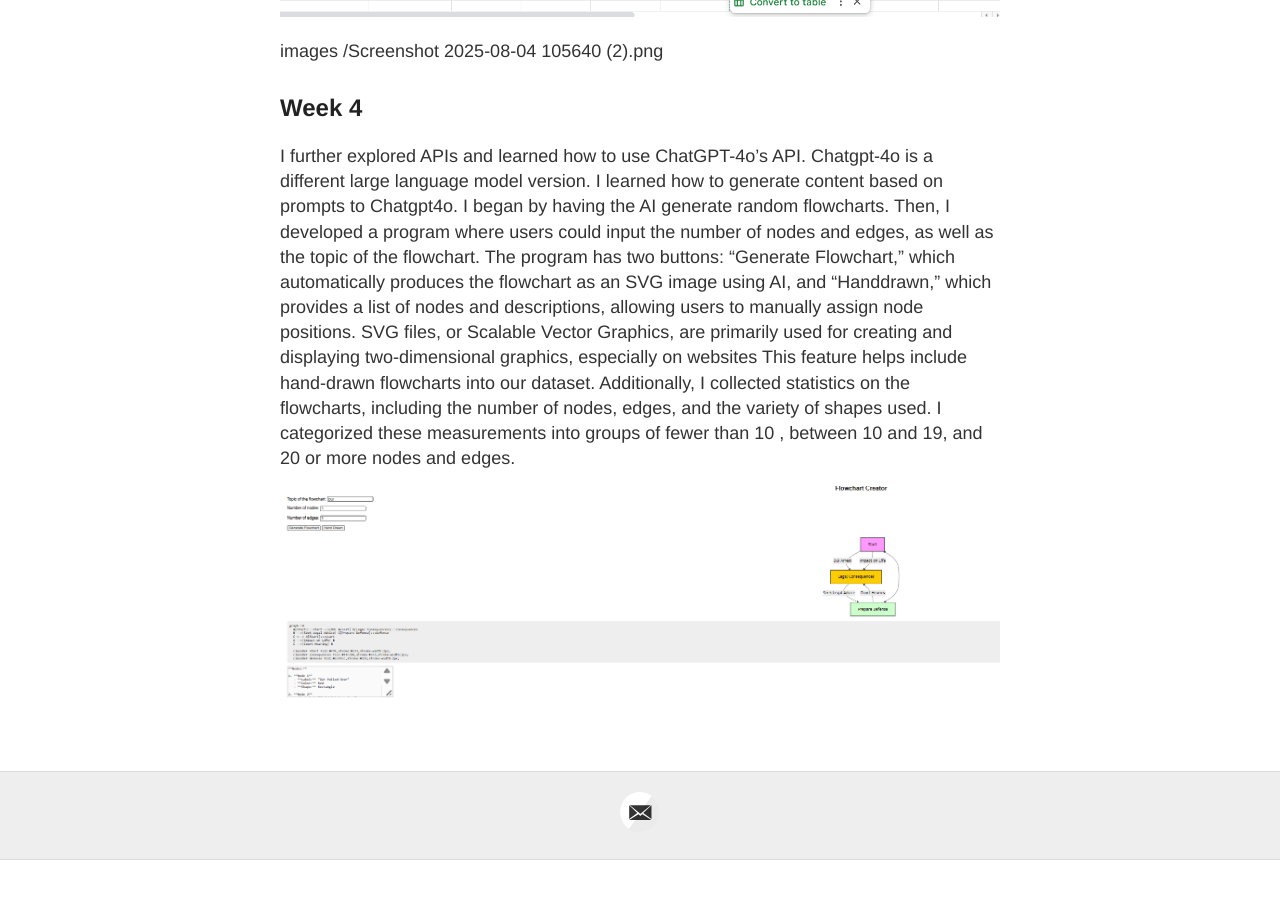
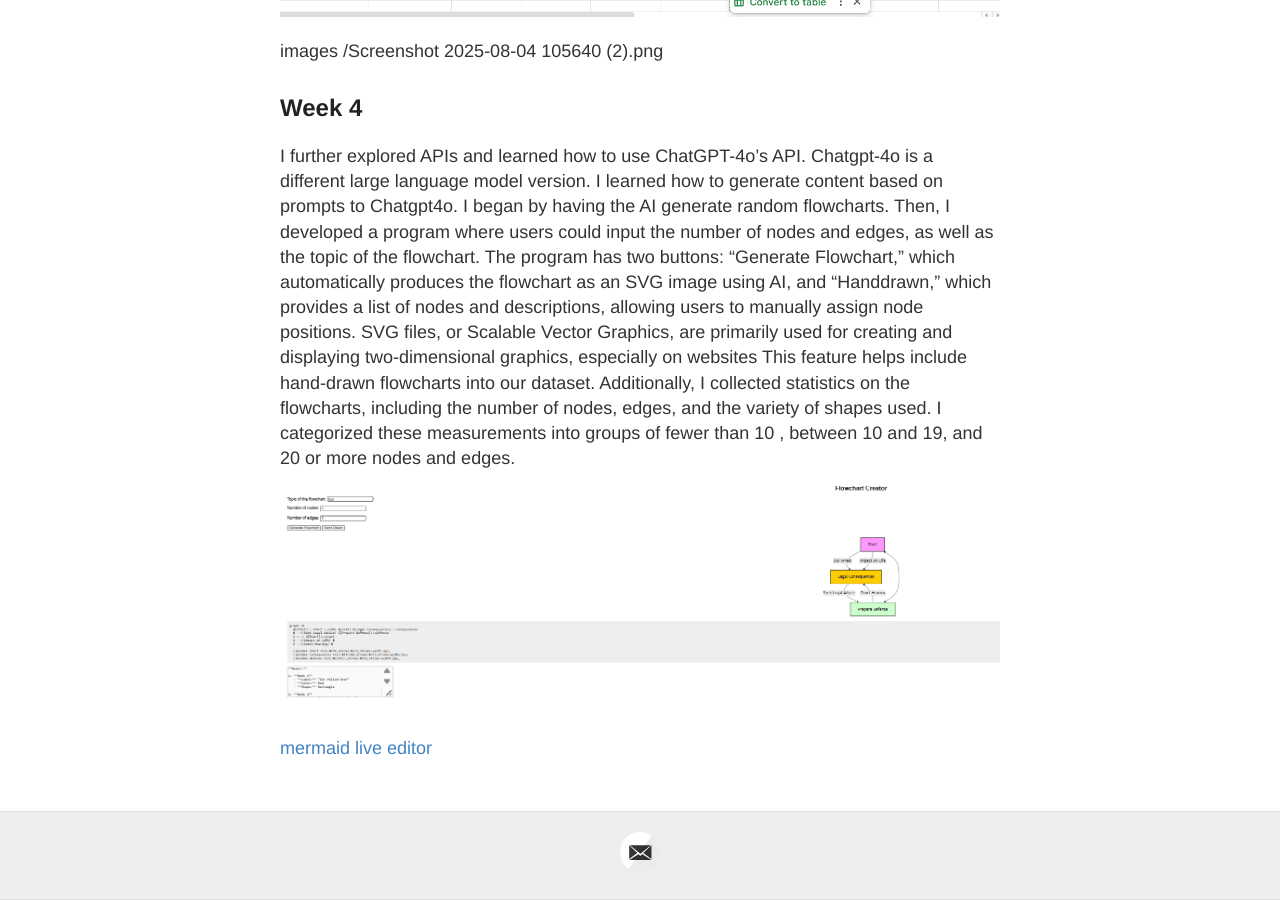
Before and after one commit to haleysus018/Susanna-Haley-CREATE-internship-blog, a Jekyll site: the page built from index.md, in a window 1280 px wide and 900 px high, scrolled down 3343 px. Built offline with Jekyll 4.4.1, drawn with Linux system fonts in a browser that asks for light colours; before the commit the page ends 4203 px from its top, so only the background shows below that.

Commit message:
Update index.md

```diff
--- a/index.md
+++ b/index.md
@@ -35,3 +35,5 @@ images
 I further explored APIs and learned how to use ChatGPT-4o’s API. Chatgpt-4o is a different large language model version. I learned how to generate content based on prompts to Chatgpt4o. I began by having the AI generate random flowcharts. Then, I developed a program where users could input the number of nodes and edges, as well as the topic of the flowchart. The program has two buttons: "Generate Flowchart," which automatically produces the flowchart as an SVG image using AI, and "Handdrawn," which provides a list of nodes and descriptions, allowing users to manually assign node positions. SVG files, or Scalable Vector Graphics, are primarily used for creating and displaying two-dimensional graphics, especially on websites This feature helps include hand-drawn flowcharts into our dataset. Additionally, I collected statistics on the flowcharts, including the number of nodes, edges, and the variety of shapes used. I categorized these measurements into groups of fewer than 10 , between 10 and 19, and 20 or more nodes and edges.
 
 ![shows her example website of the mermaid generator she created. there are 3 input boxes where you put in the topic of the flowchart generated, amount of nodes and edges. There are two buttons generate flowchart and handdrawn flowchart. There is a textarea box, where the output will go if you push handdrawn flowchart.](images/mermaidgenerator.png)
+
+[mermaid live editor](https://haleysus018.pythonanywhere.com/)
```
